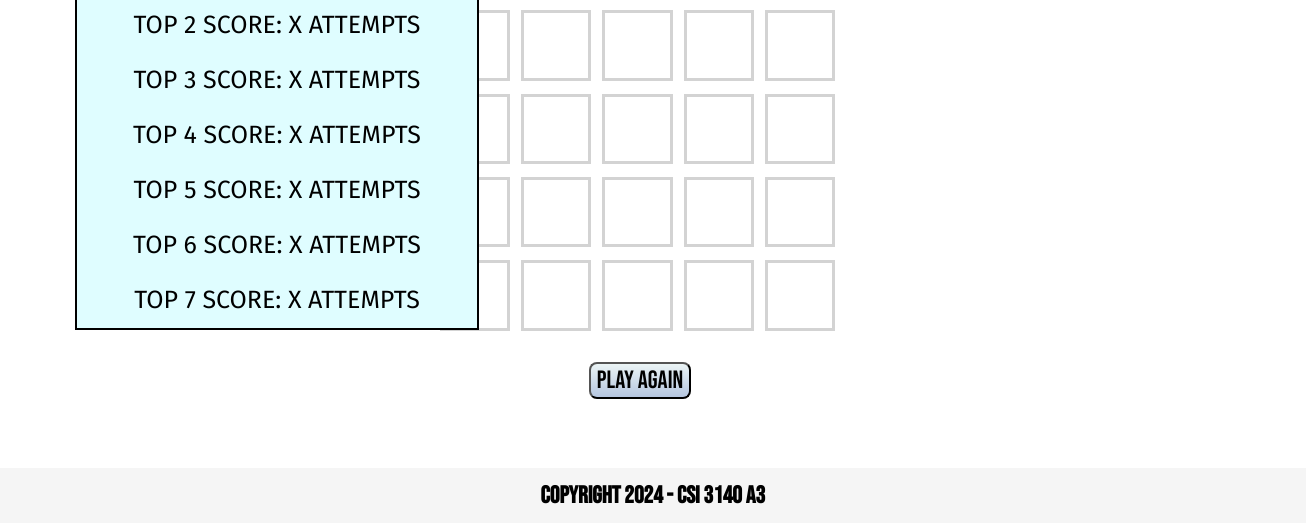
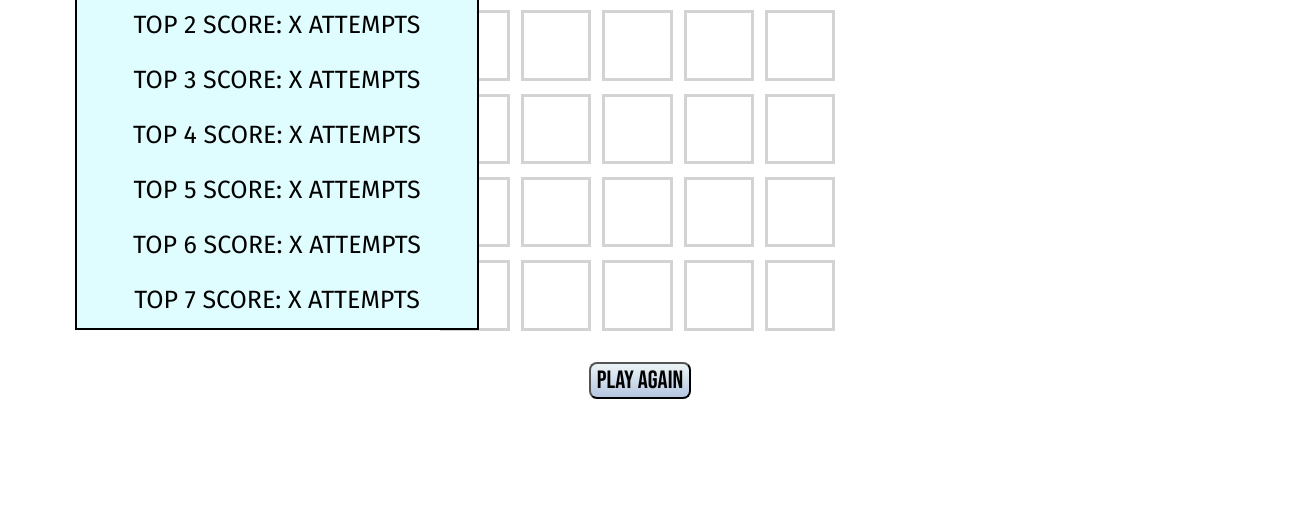
Before and after one commit to YashJain04/Server-Side-Wordle, a plain HTML site: page index.html in a window 1280 px wide. Shown: the part 277-800 px from the top of the page, 1306 px wide, since content can reach past the window. Drawn offline with Linux system fonts and the light colour scheme; no server answers.

Commit message:
Updated with TA changes

```diff
--- a/index.html
+++ b/index.html
@@ -50,11 +50,6 @@
 
         <button class = "generate" id ="play-again-button" onclick = "playAgain()">PLAY AGAIN</button> <!-- Play again button -->
 
-        <!-- Footer -->
-        <footer class = "footer-container">
-            COPYRIGHT 2024 - CSI 3140 A3
-        </footer>
-
         <script src = "main.js"></script> <!-- Allow for DOM to fully load then insert JS Script -->
     </body>
 </html>
```
